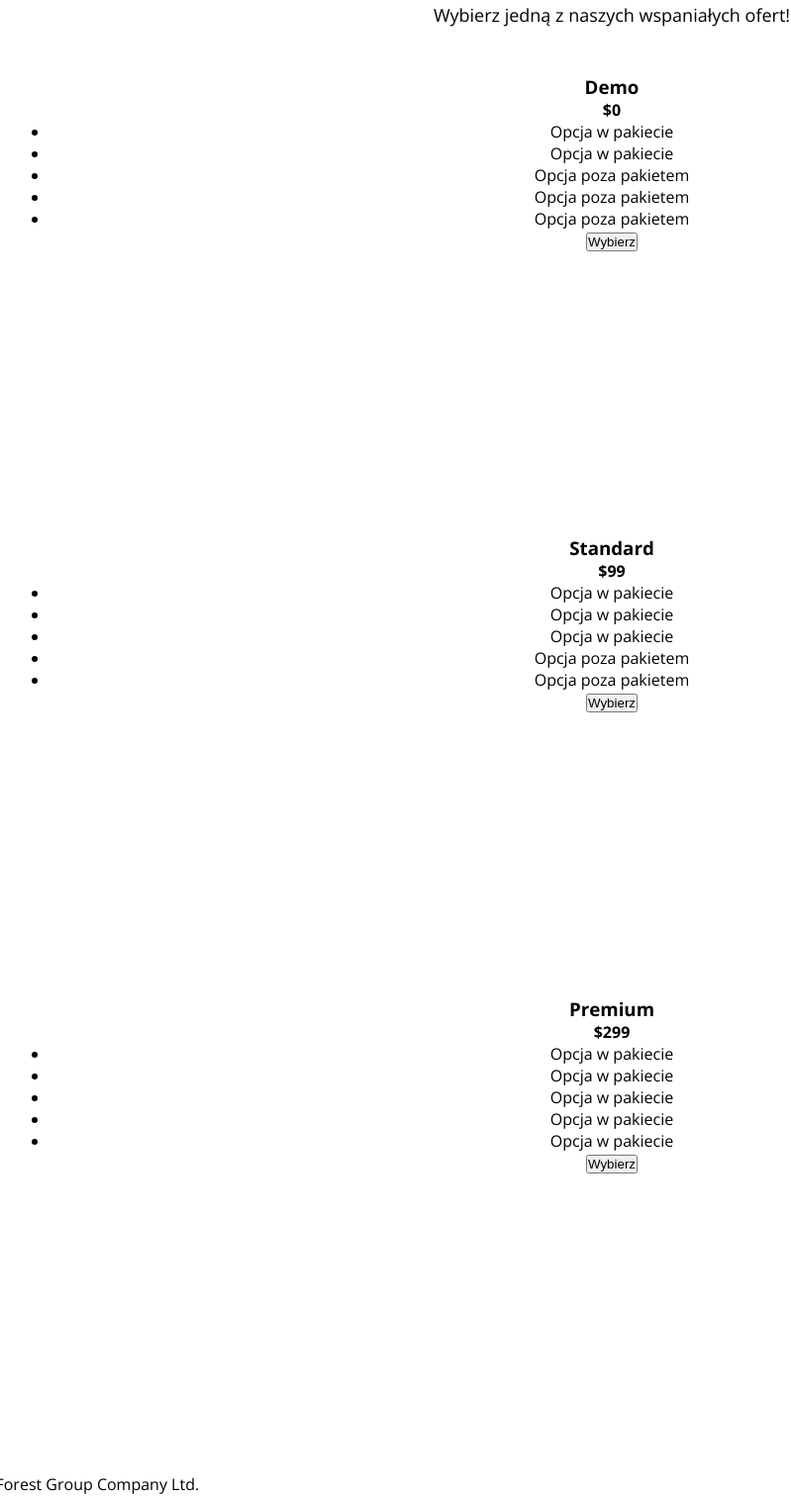
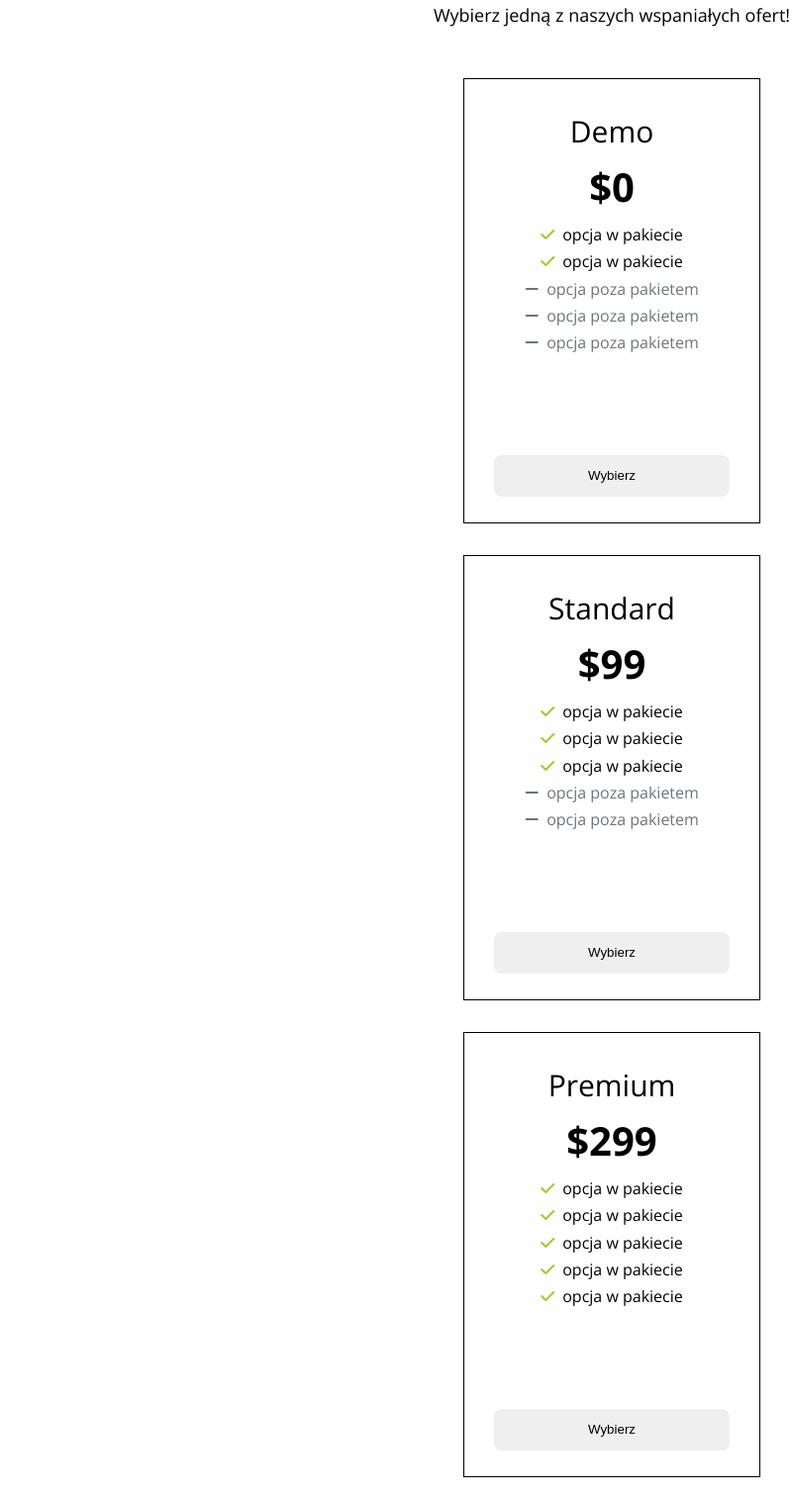
Before and after one commit to Zielsone/Forest, a website: page index.html in a window 1280 px wide. Shown: the part 2137-3651 px from the top of the page at 99% size, without its empty margins (22-821 px from the left). Drawn offline with nearby package versions, Linux system fonts and the light colour scheme.

Commit message:
Styling cards in a offers section

```diff
--- a/index.html
+++ b/index.html
@@ -73,46 +73,76 @@
           <p class="offers__text">Wybierz jedną z naszych wspaniałych ofert!</p>
           <div class="offers__cards">
             <div class="offers__card">
-              <h3 class="offers__card--title">Demo</h3>
-              <h4 class="offers__card--price">$0</h4>
-              <ul class="offers__Card--options">
-                <li class="offers__card--option">Opcja w pakiecie</li>
-                <li class="offers__card--option">Opcja w pakiecie</li>
-                <li class="offers__card--option off">Opcja poza pakietem</li>
-                <li class="offers__card--option off">Opcja poza pakietem</li>
-                <li class="offers__card--option off">Opcja poza pakietem</li>
+              <h3 class="offers__card-title">Demo</h3>
+              <h4 class="offers__card-price">$0</h4>
+              <ul class="offers__card-options">
+                <li class="offers__card-option">
+                  <i class="fa-solid fa-check"></i>Opcja w pakiecie
+                </li>
+                <li class="offers__card-option">
+                  <i class="fa-solid fa-check"></i>Opcja w pakiecie
+                </li>
+                <li class="offers__card-option off">
+                  <i class="fa-solid fa-minus"></i>Opcja poza pakietem
+                </li>
+                <li class="offers__card-option off">
+                  <i class="fa-solid fa-minus"></i>Opcja poza pakietem
+                </li>
+                <li class="offers__card-option off">
+                  <i class="fa-solid fa-minus"></i>Opcja poza pakietem
+                </li>
               </ul>
-              <button class="offers__card--button" aria-label="choose">
+              <button class="offers__card-button" aria-label="choose">
                 Wybierz
               </button>
             </div>
 
             <div class="offers__card">
-              <h3 class="offers__card--title">Standard</h3>
-              <h4 class="offers__card--price">$99</h4>
-              <ul class="offers__Card--options">
-                <li class="offers__card--option">Opcja w pakiecie</li>
-                <li class="offers__card--option">Opcja w pakiecie</li>
-                <li class="offers__card--option">Opcja w pakiecie</li>
-                <li class="offers__card--option off">Opcja poza pakietem</li>
-                <li class="offers__card--option off">Opcja poza pakietem</li>
+              <h3 class="offers__card-title">Standard</h3>
+              <h4 class="offers__card-price">$99</h4>
+              <ul class="offers__card-options">
+                <li class="offers__card-option">
+                  <i class="fa-solid fa-check"></i>Opcja w pakiecie
+                </li>
+                <li class="offers__card-option">
+                  <i class="fa-solid fa-check"></i>Opcja w pakiecie
+                </li>
+                <li class="offers__card-option">
+                  <i class="fa-solid fa-check"></i>Opcja w pakiecie
+                </li>
+                <li class="offers__card-option off">
+                  <i class="fa-solid fa-minus"></i>Opcja poza pakietem
+                </li>
+                <li class="offers__card-option off">
+                  <i class="fa-solid fa-minus"></i>Opcja poza pakietem
+                </li>
               </ul>
-              <button class="offers__card--button" aria-label="choose">
+              <button class="offers__card-button" aria-label="choose">
                 Wybierz
               </button>
             </div>
 
             <div class="offers__card">
-              <h3 class="offers__card--title">Premium</h3>
-              <h4 class="offers__card--price">$299</h4>
-              <ul class="offers__Card--options">
-                <li class="offers__card--option">Opcja w pakiecie</li>
-                <li class="offers__card--option">Opcja w pakiecie</li>
-                <li class="offers__card--option">Opcja w pakiecie</li>
-                <li class="offers__card--option">Opcja w pakiecie</li>
-                <li class="offers__card--option">Opcja w pakiecie</li>
+              <h3 class="offers__card-title">Premium</h3>
+              <h4 class="offers__card-price">$299</h4>
+              <ul class="offers__card-options">
+                <li class="offers__card-option">
+                  <i class="fa-solid fa-check"></i>Opcja w pakiecie
+                </li>
+                <li class="offers__card-option">
+                  <i class="fa-solid fa-check"></i>Opcja w pakiecie
+                </li>
+                <li class="offers__card-option">
+                  <i class="fa-solid fa-check"></i>Opcja w pakiecie
+                </li>
+                <li class="offers__card-option">
+                  <i class="fa-solid fa-check"></i>Opcja w pakiecie
+                </li>
+                <li class="offers__card-option">
+                  <i class="fa-solid fa-check"></i>Opcja w pakiecie
+                </li>
               </ul>
-              <button class="offers__card--button" aria-label="choose">
+              <button class="offers__card-button" aria-label="choose">
                 Wybierz
               </button>
             </div>
--- a/src/sass/_mixins.scss
+++ b/src/sass/_mixins.scss
@@ -4,3 +4,15 @@
   background-repeat: no-repeat;
   background-position: center;
 }
+
+@mixin cardBtn {
+  position: absolute;
+  left: 50%;
+  transform: translate(-50%);
+  bottom: 2em;
+  padding: 1em;
+  border-radius: 8px;
+  width: 80%;
+  border: none;
+  cursor: pointer;
+}
--- a/src/sass/main.scss
+++ b/src/sass/main.scss
@@ -183,14 +183,58 @@ body {
   &__text {
     text-align: center;
     font-size: 1.8rem;
+    padding-bottom: 2em;
+  }
+  &__cards {
+    display: flex;
+    flex-direction: column;
+    justify-content: center;
+    align-items: center;
   }
   &__card {
     position: relative;
     margin: 1em 0;
     height: 450px;
+    width: 300px;
     color: $sec-color;
     text-align: center;
     padding: 2em;
+    border: 1px solid black;
+
+    &-options {
+      list-style-type: none;
+      line-height: 1.7em;
+      font-size: 1.6rem;
+      text-transform: lowercase;
+    }
+
+    .off {
+      color: #6c757d;
+    }
+
+    .fa-check {
+      color: yellowgreen;
+      margin-right: 0.5em;
+    }
+
+    .fa-minus {
+      color: #6c757d;
+      margin-right: 0.5em;
+    }
+
+    &-title {
+      font-size: 3rem;
+      font-weight: 400;
+    }
+
+    &-price {
+      font-size: 4rem;
+      padding: 0.2em;
+    }
+
+    &-button {
+      @include cardBtn;
+    }
   }
 }
 
```
Also changed, not shown: dist/css/main.min.css, 1 other file.
